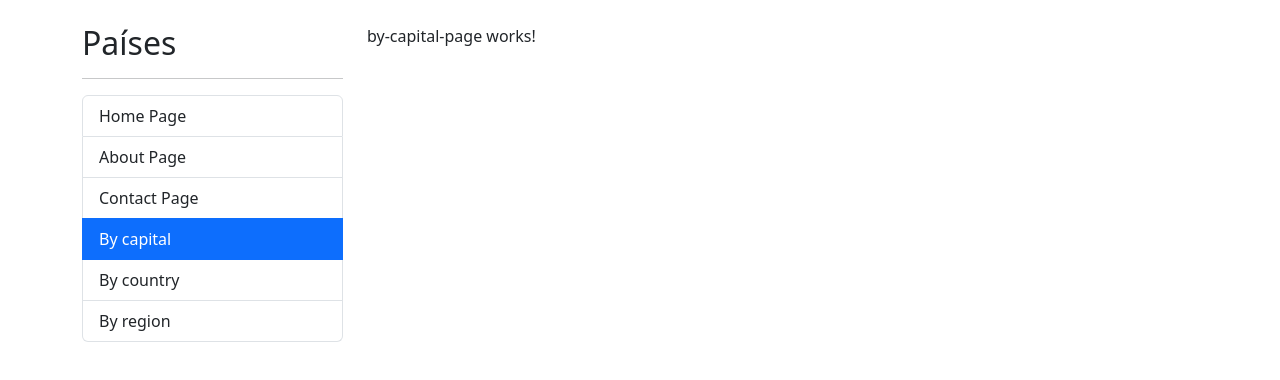
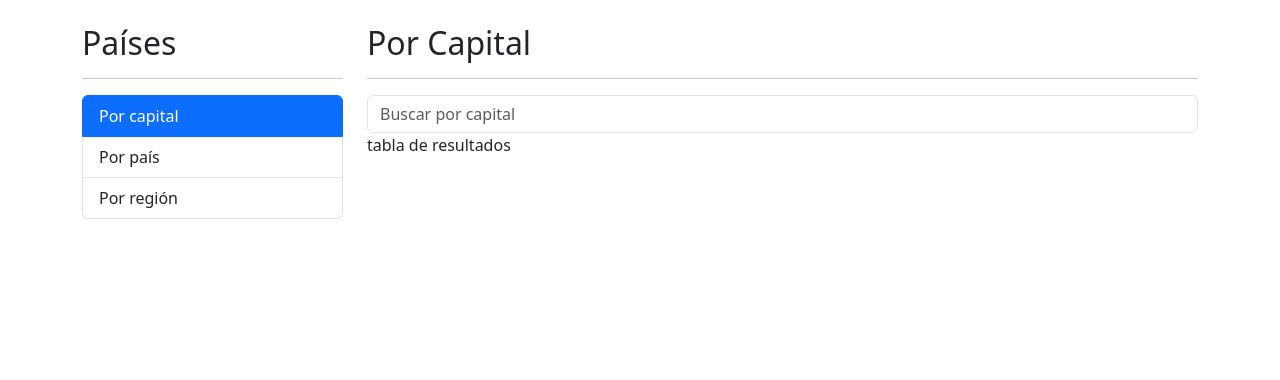
Before and after one commit to alvaroHdZ95/04-countryApp, an Angular app: page /countries/by-capital in a window 1280 px wide. Shown: the top 380 px of the page. Built offline with nearby package versions, Linux system fonts and the light colour scheme.

Commit message:
S09 - Estructura de páginas y SearchBox Component

```diff
--- a/src/app/countries/countries-routing.module.ts
+++ b/src/app/countries/countries-routing.module.ts
@@ -27,6 +27,11 @@
     component: CountryPageComponent,
   },
 
+  {
+    path: '**',
+    redirectTo: 'by-capital'
+  },
+
 ];
 
 @NgModule({
--- a/src/app/countries/pages/by-capital-page/by-capital-page.component.html
+++ b/src/app/countries/pages/by-capital-page/by-capital-page.component.html
@@ -1 +1,18 @@
-<p>by-capital-page works!</p>
+<h2>Por Capital</h2>
+<hr>
+
+<div class="row">
+  <div class="col">
+    <!-- SearchBox -->
+    <shared-search-box
+      placeholder="Buscar por capital"
+    ></shared-search-box>
+  </div>
+</div>
+
+<div class="row">
+  <div class="col">
+    <!-- Resultados de la búsqueda -->
+    tabla de resultados
+  </div>
+</div>
--- /dev/null
+++ b/src/app/shared/components/search-box/search-box.component.html
@@ -0,0 +1,5 @@
+<input
+  type="text"
+  [placeholder]="placeholder"
+  class="form-control"
+>
--- /dev/null
+++ b/src/app/shared/components/search-box/search-box.component.ts
@@ -0,0 +1,13 @@
+import { Component, Input } from '@angular/core';
+
+@Component({
+  selector: 'shared-search-box',
+  templateUrl: './search-box.component.html',
+  styles: ``
+})
+export class SearchBoxComponent {
+
+  @Input()
+  public placeholder: string = '';
+
+}
--- a/src/app/shared/components/sidebar/sidebar.component.html
+++ b/src/app/shared/components/sidebar/sidebar.component.html
@@ -2,7 +2,7 @@
 <hr>
 
 <ul class="list-group">
-  <li
+  <!-- <li
     routerLink=""
     routerLinkActive="active"
     [routerLinkActiveOptions]="{ exact: true }"
@@ -27,7 +27,7 @@
     class="list-group-item"
   >
     Contact Page
-  </li>
+  </li> -->
 
   <li
   routerLink="countries/by-capital"
@@ -35,7 +35,7 @@
   [routerLinkActiveOptions]="{ exact: true }"
     class="list-group-item"
   >
-    By capital
+    Por capital
   </li>
 
   <li
@@ -44,7 +44,7 @@
   [routerLinkActiveOptions]="{ exact: true }"
     class="list-group-item"
   >
-    By country
+    Por país
   </li>
 
   <li
@@ -53,6 +53,6 @@
   [routerLinkActiveOptions]="{ exact: true }"
     class="list-group-item"
   >
-    By region
+    Por región
   </li>
 </ul>
--- a/src/app/shared/shared.module.ts
+++ b/src/app/shared/shared.module.ts
@@ -5,6 +5,7 @@
 import { AboutPageComponent } from './pages/about-page/about-page.component';
 import { ContactPageComponent } from './pages/contact-page/contact-page.component';
 import { HomePageComponent } from './pages/home-page/home-page.component';
+import { SearchBoxComponent } from './components/search-box/search-box.component';
 import { SidebarComponent } from './components/sidebar/sidebar.component';
 
 
@@ -15,6 +16,7 @@
     ContactPageComponent,
     HomePageComponent,
     SidebarComponent,
+    SearchBoxComponent,
   ],
   imports: [
     CommonModule,
@@ -24,6 +26,7 @@
     AboutPageComponent,
     ContactPageComponent,
     HomePageComponent,
+    SearchBoxComponent,
     SidebarComponent
   ]
 })
--- a/src/index.html
+++ b/src/index.html
@@ -2,7 +2,7 @@
 <html lang="en">
 <head>
   <meta charset="utf-8">
-  <title>ConuntryApp</title>
+  <title>CountryApp</title>
   <base href="/">
   <meta name="viewport" content="width=device-width, initial-scale=1">
   <link rel="icon" type="image/x-icon" href="favicon.ico">
```
Also changed, not shown: src/app/app-routing.module.ts (+5 -5 lines), src/app/countries/countries.module.ts (+6 -3 lines).
